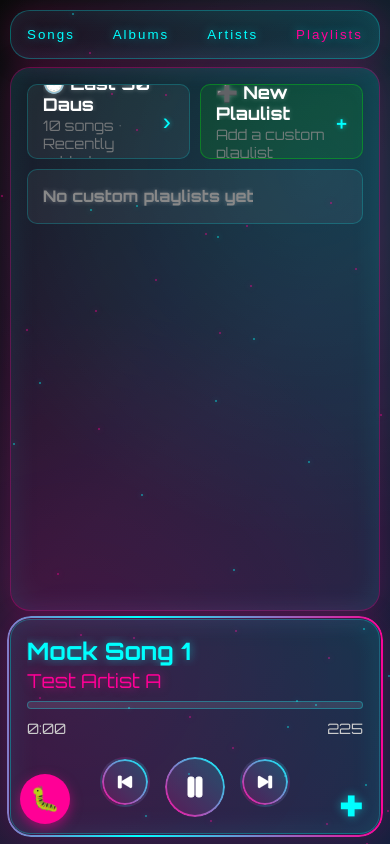
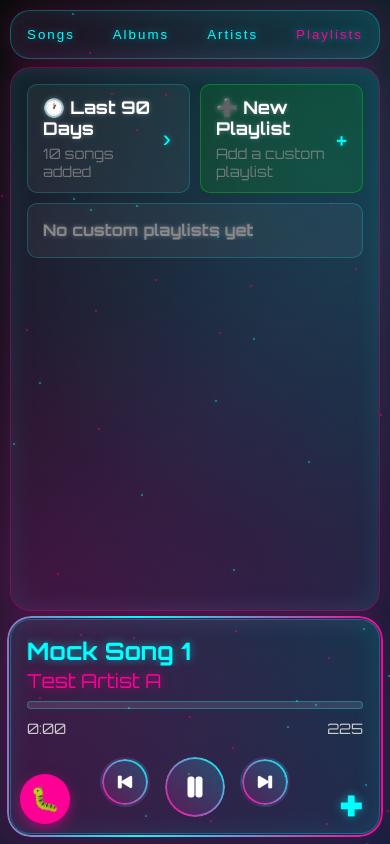
Before and after one commit to LaraGuardiola/music-player, a website built with Vite: page docs/index.html in a window 390 px wide. Both pictures are taken after a click on the button "Playlists". Built offline with nearby package versions, Linux system fonts and the light colour scheme; some packages are replaced by stand-ins of ours; what @capacitor/core, @odion-cloud/capacitor-mediastore would draw is missing.

Commit message:
Finally fixed albums, artists and playlists sections

```diff
--- a/docs/script.ts
+++ b/docs/script.ts
@@ -624,7 +624,7 @@ export class CosmicMusicPlayer {
     // Create Last 90 Days playlist
     const recentTracks = this.getLast90DaysTracks();
     const recentItem = document.createElement("div");
-    recentItem.className = "playlist-item";
+    recentItem.className = "playlist-item playlist-special-item";
     recentItem.style.cssText = "flex: 1; margin: 0;";
     recentItem.innerHTML = `
       <div class="song-info">
@@ -634,7 +634,7 @@ export class CosmicMusicPlayer {
         <div class="song-artist" style="color: #888;">
           ${recentTracks.length} song${
       recentTracks.length !== 1 ? "s" : ""
-    } • Recently added
+    } added
         </div>
       </div>
       <div class="song-duration" style="font-size: 1.5em;">›</div>
@@ -645,7 +645,7 @@ export class CosmicMusicPlayer {
 
     // Create New Playlist button
     const createPlaylistItem = document.createElement("div");
-    createPlaylistItem.className = "playlist-item";
+    createPlaylistItem.className = "playlist-item playlist-special-item";
     createPlaylistItem.style.cssText =
       "flex: 1; background: rgba(0, 255, 0, 0.1); border-color: rgba(0, 255, 0, 0.3); margin: 0;";
     createPlaylistItem.innerHTML = `
--- a/docs/style.css
+++ b/docs/style.css
@@ -299,8 +299,6 @@ body::before {
   font-size: 2em;
 }
 
-
-
 .playlist-section {
   background: linear-gradient(
     45deg,
@@ -348,6 +346,35 @@ body::before {
   min-height: 60px;
   max-height: 80px;
   box-sizing: border-box;
+}
+
+/* Special playlist items (Last 90 Days, Create Playlist) - exclude from height limits */
+.playlist-item.playlist-special-item {
+  min-height: auto;
+  max-height: none;
+  height: auto;
+}
+
+.playlist-item.playlist-special-item .song-name {
+  -webkit-line-clamp: unset;
+  line-clamp: unset;
+  max-height: none;
+  overflow: visible;
+  text-overflow: ellipsis;
+}
+
+/* Container for inline playlist options */
+.inline-options-container {
+  display: flex;
+  gap: 10px;
+  width: 100%;
+  flex-wrap: nowrap;
+}
+
+/* Ensure special items in inline container maintain proper layout */
+.inline-options-container .playlist-item.playlist-special-item {
+  flex: 1;
+  min-width: 0;
 }
 
 .playlist-item::before {
@@ -425,6 +452,7 @@ body::before {
   overflow: hidden;
   display: -webkit-box;
   -webkit-line-clamp: 2;
+  line-clamp: 2;
   -webkit-box-orient: vertical;
   line-height: 1.2;
   max-height: 2.4em;
@@ -521,6 +549,16 @@ body::before {
     max-height: 75px;
   }
 
+  .playlist-item.playlist-special-item {
+    min-height: auto;
+    max-height: none;
+    height: auto;
+  }
+
+  .inline-options-container {
+    gap: 8px;
+  }
+
   .song-name {
     font-size: 1em;
   }
```
